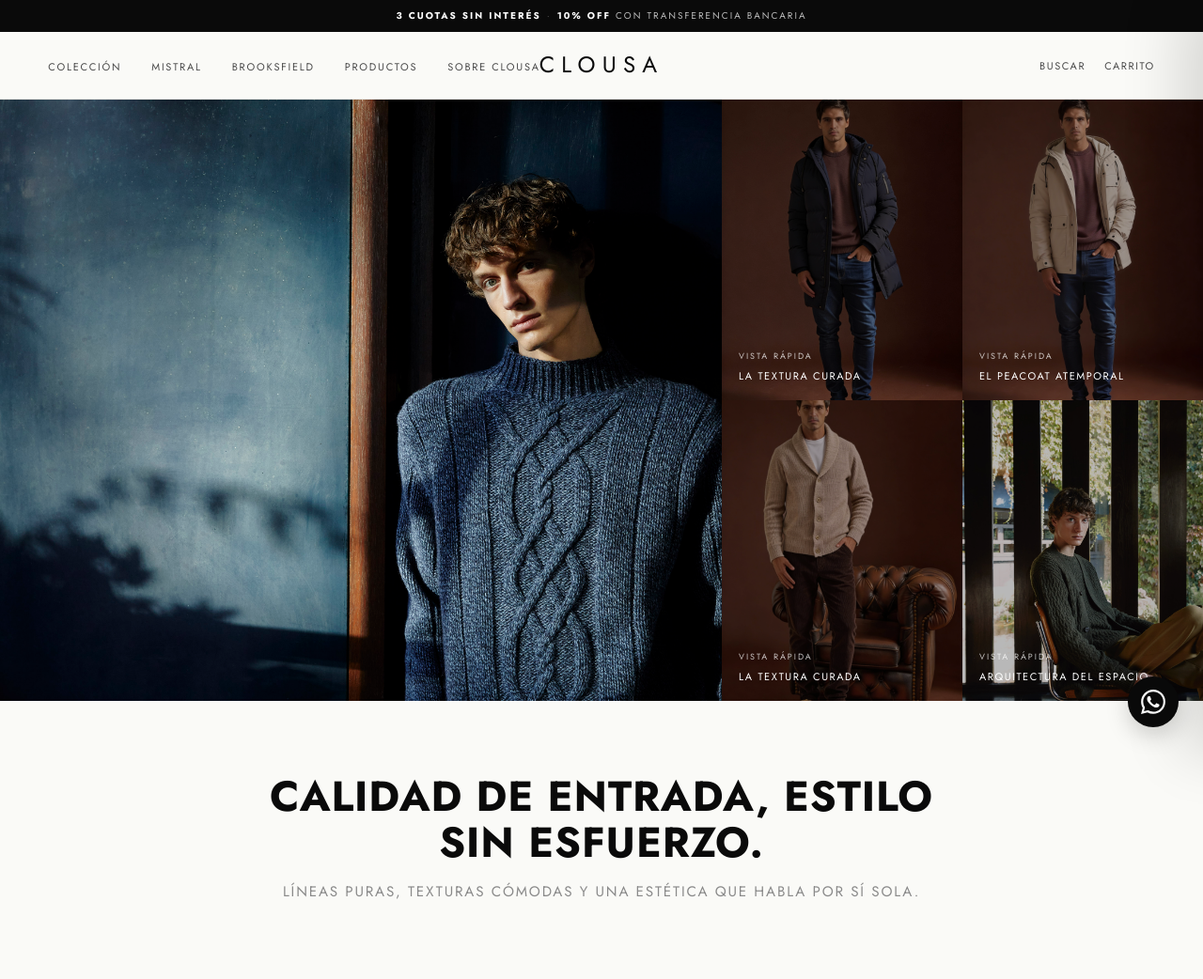
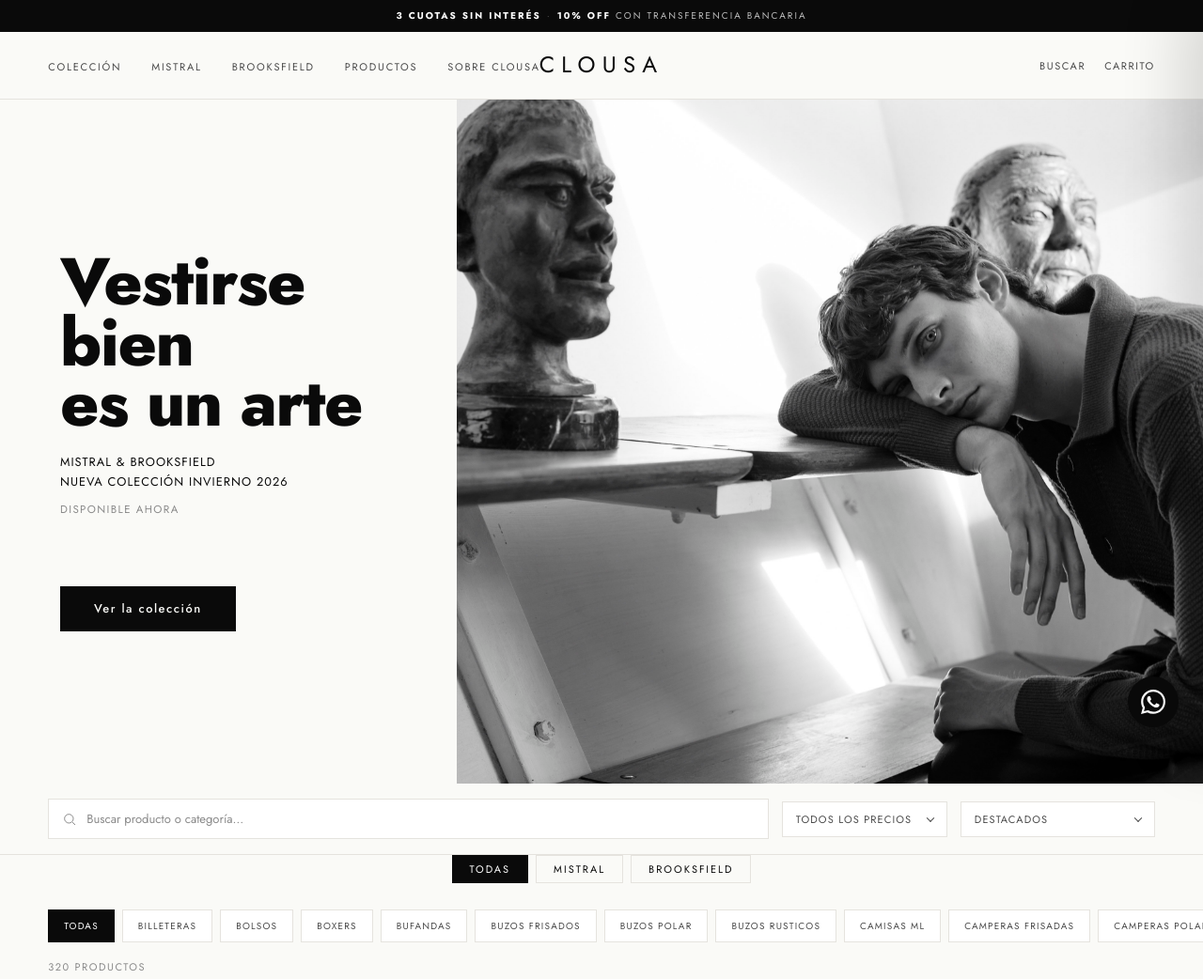
Before and after one commit to cqkhe/clousa, a plain HTML site: page index.html in a window 1280 px wide. Shown: the top 1042 px of the page at 94% size. Drawn offline with nearby package versions, Linux system fonts and the light colour scheme.

Commit message:
revert(hero): restaurar split-screen Vestirse bien es un arte

```diff
--- a/css/layout.css
+++ b/css/layout.css
@@ -127,112 +127,79 @@
   .nav__mobile { display: none; }
 }
 
-/* ---- Hero (mosaic editorial) ---- */
+/* ---- Hero (split-screen) ---- */
 .hero {
+  display: flex;
+  width: 100%;
+  min-height: calc(100vh - var(--nav-h, 80px));
   background: var(--bg-primary);
-}
-
-.hero__mosaic {
-  display: grid;
-  grid-template-columns: 60% 1fr 1fr;
-  grid-template-rows: 1fr 1fr;
-  height: 80vh;
-  min-height: 500px;
-  max-height: 860px;
   overflow: hidden;
 }
-
-.hero__main {
-  grid-row: 1 / 3;
-  grid-column: 1 / 2;
-  overflow: hidden;
+.hero__content {
+  flex: 0 0 38%;
+  display: flex;
+  flex-direction: column;
+  justify-content: center;
+  padding: clamp(40px, 6vw, 80px) clamp(24px, 5vw, 64px);
 }
-.hero__main img {
+.hero__brand-block {
+  display: flex;
+  flex-direction: column;
+  margin-bottom: 36px;
+}
+.hero__title {
+  font-family: 'Jost', sans-serif;
+  font-size: clamp(2.8rem, 5.5vw, 6rem);
+  font-weight: 800;
+  letter-spacing: -0.02em;
+  line-height: 0.92;
+  color: var(--ink);
+  margin: 0 0 20px;
+}
+.hero__subtitle {
+  font-size: clamp(0.7rem, 1vw, 0.85rem);
+  font-weight: 400;
+  letter-spacing: 0.08em;
+  color: var(--ink);
+  margin: 0 0 6px;
+  text-transform: uppercase;
+  line-height: 1.6;
+}
+.hero__tag {
+  font-size: 0.72rem;
+  letter-spacing: 0.12em;
+  color: var(--graphite);
+  text-transform: uppercase;
+  margin-top: 4px;
+}
+.hero__actions { display: flex; margin-top: 36px; }
+.hero__cta {
+  display: inline-block;
+  background: var(--ink);
+  color: var(--bg-primary);
+  padding: 14px 36px;
+  font-size: 0.8rem;
+  font-weight: 500;
+  letter-spacing: 0.12em;
+  text-decoration: none;
+  transition: opacity 0.2s ease;
+}
+.hero__cta:hover { opacity: 0.82; }
+.hero__visual {
+  flex: 1;
+  position: relative;
+  min-height: 60vh;
+}
+.hero__img {
   width: 100%; height: 100%;
   object-fit: cover;
-  object-position: center top;
+  object-position: center 30%;
   display: block;
 }
-
-.hero__item {
-  position: relative;
-  overflow: hidden;
-  display: block;
-  text-decoration: none;
-}
-.hero__item img {
-  width: 100%; height: 100%;
-  object-fit: cover;
-  object-position: center;
-  display: block;
-  transition: transform 0.5s ease;
-}
-.hero__item:hover img { transform: scale(1.04); }
-
-.hero__item-overlay {
-  position: absolute;
-  inset: 0;
-  background: rgba(0,0,0,0.28);
-  display: flex;
-  flex-direction: column;
-  align-items: flex-start;
-  justify-content: flex-end;
-  padding: 16px 18px;
-  transition: background 0.3s ease;
-}
-.hero__item:hover .hero__item-overlay { background: rgba(0,0,0,0.42); }
-
-.hero__item-vr {
-  font-size: 9px;
-  letter-spacing: 0.22em;
-  text-transform: uppercase;
-  color: rgba(255,255,255,0.75);
-  margin-bottom: 6px;
-}
-.hero__item-label {
-  font-size: 11px;
-  letter-spacing: 0.14em;
-  text-transform: uppercase;
-  color: #ffffff;
-  font-weight: 400;
-  margin: 0;
-}
-
-.hero__tagline {
-  text-align: center;
-  padding: clamp(48px, 6vw, 80px) var(--gutter);
-  max-width: 860px;
-  margin: 0 auto;
-}
-.hero__tagline-title {
-  font-family: 'Jost', sans-serif;
-  font-size: clamp(1.6rem, 3.5vw, 2.8rem);
-  font-weight: 700;
-  letter-spacing: 0.02em;
-  text-transform: uppercase;
-  color: var(--ink);
-  margin: 0 0 16px;
-  line-height: 1.1;
-}
-.hero__tagline-sub {
-  font-size: clamp(0.8rem, 1.2vw, 0.95rem);
-  letter-spacing: 0.12em;
-  text-transform: uppercase;
-  color: var(--graphite);
-  margin: 0;
-}
-
-@media (max-width: 760px) {
-  .hero__mosaic {
-    grid-template-columns: 1fr 1fr;
-    grid-template-rows: 40vw 30vw 30vw;
-    height: auto;
-    max-height: none;
-  }
-  .hero__main {
-    grid-column: 1 / 3;
-    grid-row: 1 / 2;
-  }
+@media (max-width: 900px) {
+  .hero { flex-direction: column-reverse; min-height: auto; }
+  .hero__content { flex: none; padding: 44px 24px; }
+  .hero__visual { height: 55vh; min-height: auto; }
 }
 
 /* ---- Page container ---- */
--- a/index.html
+++ b/index.html
@@ -52,42 +52,19 @@
 
 <!-- ════════ HERO ════════ -->
 <section class="hero" id="hero">
-  <div class="hero__mosaic">
-    <div class="hero__main">
-      <img src="assets/mosaic-main.jpg" alt="Clousa — Colección Invierno 2026" loading="eager">
+  <div class="hero__content">
+    <div class="hero__brand-block">
+      <h1 class="hero__title">Vestirse bien<br>es un arte</h1>
+      <p class="hero__subtitle">MISTRAL & BROOKSFIELD<br>NUEVA COLECCIÓN INVIERNO 2026</p>
+      <span class="hero__tag">DISPONIBLE AHORA</span>
     </div>
-    <a class="hero__item" href="#catalogo">
-      <img src="assets/mosaic-1.jpg" alt="La textura curada" loading="eager">
-      <div class="hero__item-overlay">
-        <span class="hero__item-vr">Vista rápida</span>
-        <p class="hero__item-label">La textura curada</p>
-      </div>
-    </a>
-    <a class="hero__item" href="#catalogo">
-      <img src="assets/mosaic-2.jpg" alt="El peacoat atemporal" loading="eager">
-      <div class="hero__item-overlay">
-        <span class="hero__item-vr">Vista rápida</span>
-        <p class="hero__item-label">El peacoat atemporal</p>
-      </div>
-    </a>
-    <a class="hero__item" href="#catalogo">
-      <img src="assets/mosaic-3.jpg" alt="La textura curada" loading="eager">
-      <div class="hero__item-overlay">
-        <span class="hero__item-vr">Vista rápida</span>
-        <p class="hero__item-label">La textura curada</p>
-      </div>
-    </a>
-    <a class="hero__item" href="#catalogo">
-      <img src="assets/mosaic-4.jpg" alt="Arquitectura del espacio" loading="eager">
-      <div class="hero__item-overlay">
-        <span class="hero__item-vr">Vista rápida</span>
-        <p class="hero__item-label">Arquitectura del espacio</p>
-      </div>
-    </a>
+    <div class="hero__actions">
+      <a href="#catalogo" class="hero__cta">Ver la colección</a>
+    </div>
   </div>
-  <div class="hero__tagline">
-    <h2 class="hero__tagline-title">Calidad de entrada, estilo sin esfuerzo.</h2>
-    <p class="hero__tagline-sub">Líneas puras, texturas cómodas y una estética que habla por sí sola.</p>
+  <div class="hero__visual">
+    <img src="assets/hero-invierno-2026.jpg" alt="Clousa — Colección Invierno 2026"
+         class="hero__img" loading="eager">
   </div>
 </section>
 
```
